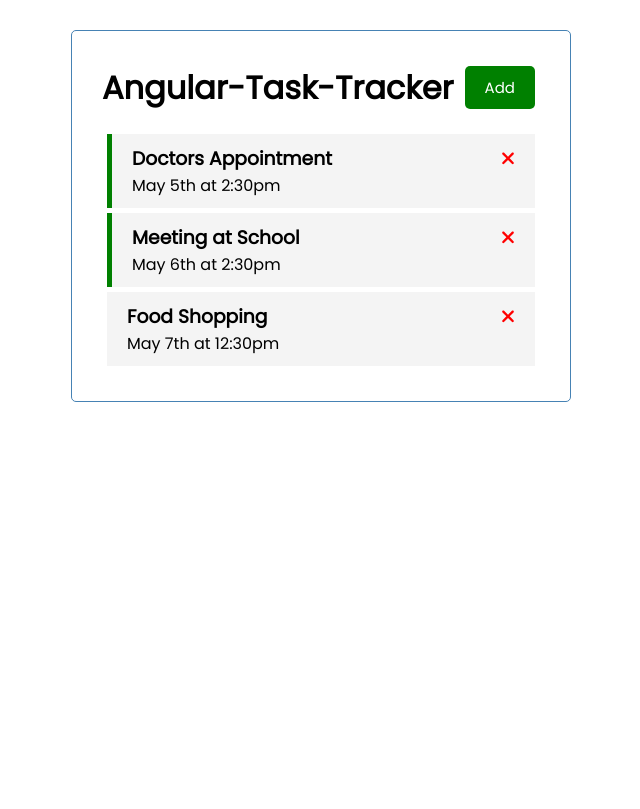
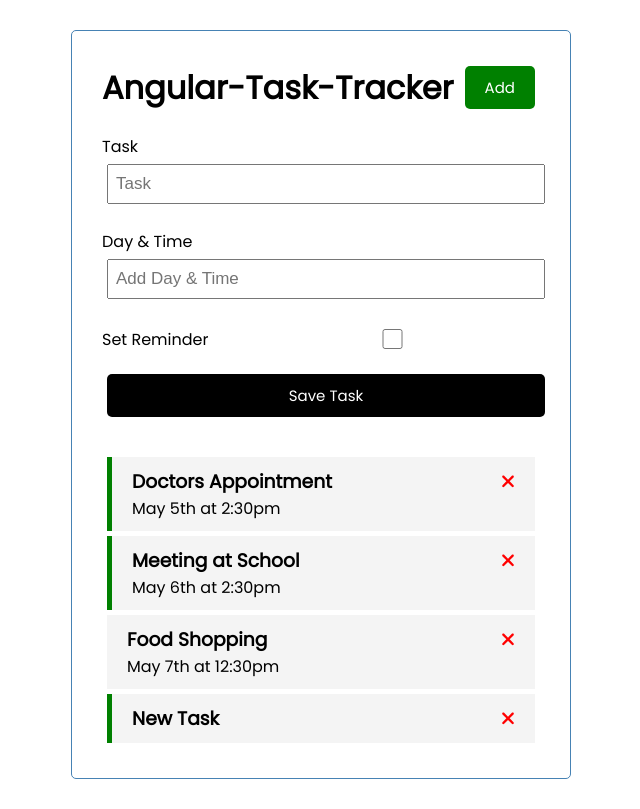
Before and after one commit to mokumus/Angular-Task-Tracker, an Angular app: page / in a window 1280 px wide. Shown: the whole page, without its empty margins (319-959 px from the left). Built offline with nearby package versions, Linux system fonts and the light colour scheme; data requests are answered from the project's data file.

Commit message:
feat: add task

```diff
--- a/db.json
+++ b/db.json
@@ -17,6 +17,11 @@
       "text": "Food Shopping",
       "day": "May 7th at 12:30pm",
       "reminder": false
+    },
+    {
+      "text": "New Task",
+      "reminder": true,
+      "id": 4
     }
   ]
 }
--- /dev/null
+++ b/src/app/components/add-task/add-task.component.css
@@ -0,0 +1,3 @@
+.add-form {
+    margin-bottom: 40px;
+  }
--- /dev/null
+++ b/src/app/components/add-task/add-task.component.html
@@ -0,0 +1,16 @@
+<form class="add-form" (ngSubmit)="onSubmit()">
+    <div class="form-control">
+        <label for="text">Task</label>
+        <input type="text" name="text" id="text" [(ngModel)]="text" placeholder="Task">
+    </div>
+    <div class="form-control">
+        <label for="day">Day & Time</label>
+        <input type="text" name="day" id="day" [(ngModel)]="day" placeholder="Add Day & Time">
+    </div>
+    <div class="form-control form-control-check">
+        <label for="reminder">Set Reminder</label>
+        <input type="checkbox" name="reminder" id="reminder" [(ngModel)]="reminder">
+    </div>
+    {{text}}
+    <input type="submit" value="Save Task"  class="btn btn-block">
+</form>
--- /dev/null
+++ b/src/app/components/add-task/add-task.component.ts
@@ -0,0 +1,35 @@
+import { Component, EventEmitter, Output } from '@angular/core';
+import { Task } from '../../Task';
+
+@Component({
+  selector: 'app-add-task',
+  templateUrl: './add-task.component.html',
+  styleUrls: ['./add-task.component.css']
+})
+export class AddTaskComponent {
+  @Output() onAddTask: EventEmitter<Task> = new EventEmitter();
+
+  text!:string;
+  day!: string;
+  reminder: boolean = false;
+
+  onSubmit(): void{
+    if(!this.text) {
+      alert('Please add a task!');
+      return;
+    }
+
+    const newTask = {
+      text: this.text,
+      day: this.day,
+      reminder: this.reminder
+    }
+
+    // @TODO - emit event
+    this.onAddTask.emit(newTask)
+
+    this.text = ''
+    this.day = ''
+    this.reminder = false;
+  }
+}
--- a/src/app/components/tasks/tasks.component.html
+++ b/src/app/components/tasks/tasks.component.html
@@ -1,3 +1,4 @@
+<app-add-task (onAddTask)="addTask($event)"></app-add-task>
 <app-task-item
   *ngFor="let task of tasks"
   [task]="task"
--- a/src/app/components/tasks/tasks.component.ts
+++ b/src/app/components/tasks/tasks.component.ts
@@ -27,4 +27,8 @@
     task.reminder = !task.reminder;
     this.taskService.updateTaskReminder(task).subscribe()
   }
+
+  addTask(task: Task) {
+    this.taskService.addTask(task).subscribe((task) => (this.tasks.push(task)));
+  }
 }
--- a/src/app/services/task.service.ts
+++ b/src/app/services/task.service.ts
@@ -30,4 +30,8 @@
     const url = `${this.apiUrl}/${task.id}`;
     return this.http.put<Task>(url, task, httpOptions);
   }
+
+  addTask(task: Task): Observable<Task> {
+    return this.http.post<Task>(this.apiUrl, task, httpOptions);
+  }
 }
```
Also changed, not shown: src/app/app.module.ts (+6 -2 lines), 2 other files (tests, documents, lock files or other folders).
